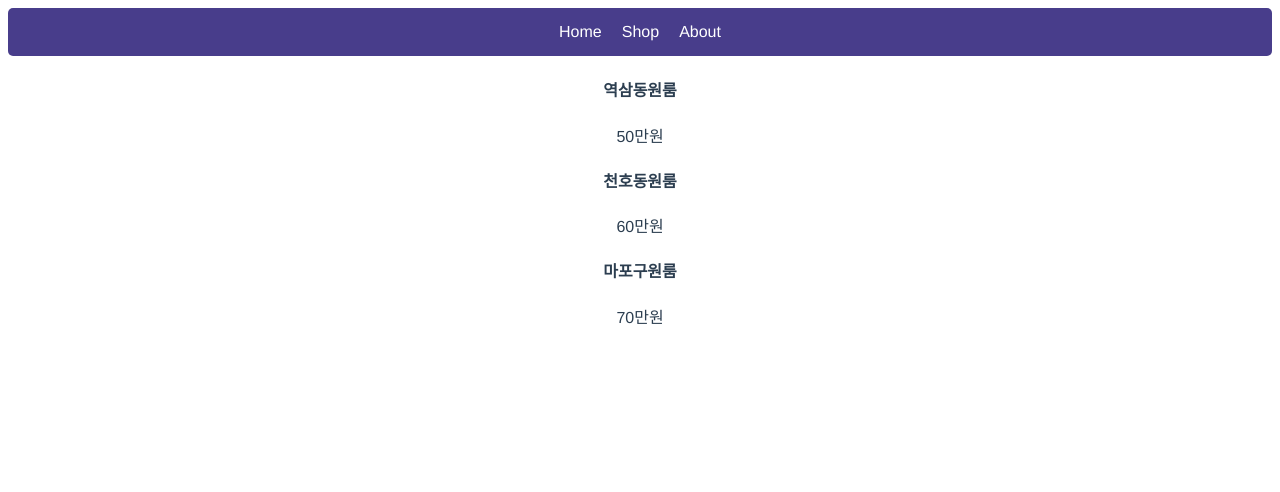
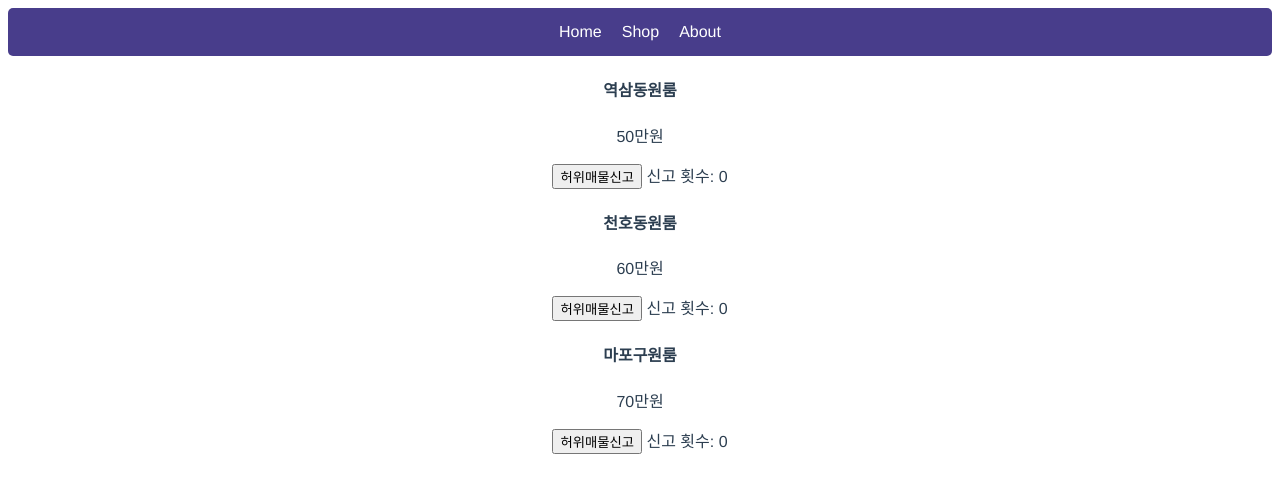
Before and after one commit to ds92ko/vuedongsan, a Vue app: page / in a window 1280 px wide. Shown: the top 492 px of the page. Built offline with nearby package versions, Linux system fonts and the light colour scheme.

Commit message:
Vue 이벤트 핸들러로 click 감지하기 (허위매물 신고버튼 만들기)까지 수강 완료 && 5분 숙제 완료

```diff
--- a/src/App.vue
+++ b/src/App.vue
@@ -5,6 +5,7 @@
   <div v-for="(product, idx) in products" :key="idx">
     <h4>{{ product.name }}</h4>
     <p>{{ product.price }}만원</p>
+    <button @click="increase(idx)">허위매물신고</button> <span>신고 횟수: {{ product.reportNum }}</span>
   </div>
 </template>
 
@@ -18,17 +19,25 @@ export default {
       products: [
         {
           name: '역삼동원룸',
-          price: 50
+          price: 50,
+          reportNum: 0
         },
         {
           name: '천호동원룸',
-          price: 60
+          price: 60,
+          reportNum: 0
         },
         {
           name: '마포구원룸',
-          price: 70
+          price: 70,
+          reportNum: 0
         },
       ]
+    }
+  },
+  methods: {
+    increase(idx) {
+      this.products[idx].reportNum++;
     }
   },
   components: {
```
